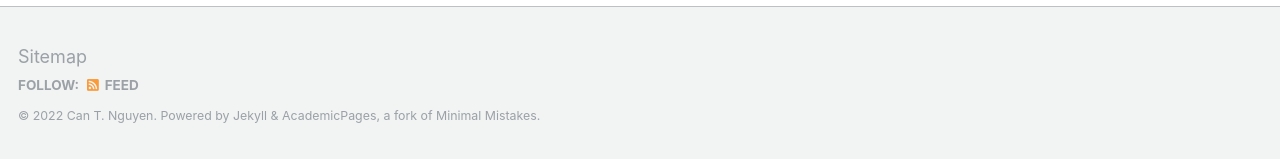
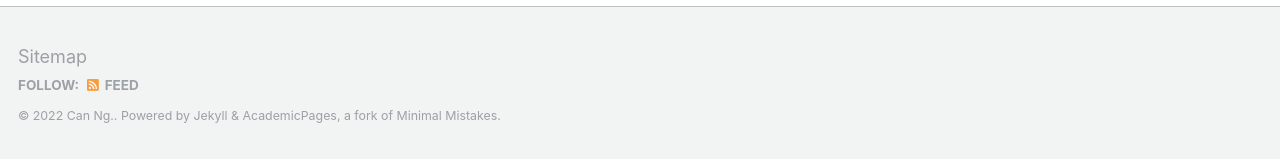
Before and after one commit to canng/oldsite, a Jekyll site: the page built from _pages/about.md, in a window 1280 px wide. Shown: the part 738-897 px from the top of the page. Built offline with Jekyll 4.4.1, drawn with Linux system fonts in a browser that asks for light colours; some web fonts are replaced.

Commit message:
update _config.yml

```diff
--- a/_config.yml
+++ b/_config.yml
@@ -9,7 +9,7 @@
 locale                   : "en-US"
 title                    : "Can T. Nguyen"
 title_separator          : "-"
-name                     : &name "Can T. Nguyen"
+name                     : &name "Can Ng."
 description              : &description "Can Ng. personal website"
 url                      :  "https://canng.github.io" # the base hostname & protocol for your site e.g. "https://mmistakes.github.io"
 baseurl                  : "" # the subpath of your site, e.g. "/blog"
@@ -28,8 +28,8 @@
     server               : # https://meta.discourse.org/t/embedding-discourse-comments-via-javascript/31963 , e.g.: meta.discourse.org
   facebook:
     appid                :
-    num_posts            : # 5 (default)
-    colorscheme          : # "light" (default), "dark"
+    num_posts            : 10 # 5 (default)
+    colorscheme          : "dark" # "light" (default), "dark"
 staticman:
   allowedFields          : ['name', 'email', 'url', 'message']
   branch                 : "gh-pages" # "master", "gh-pages"
```
